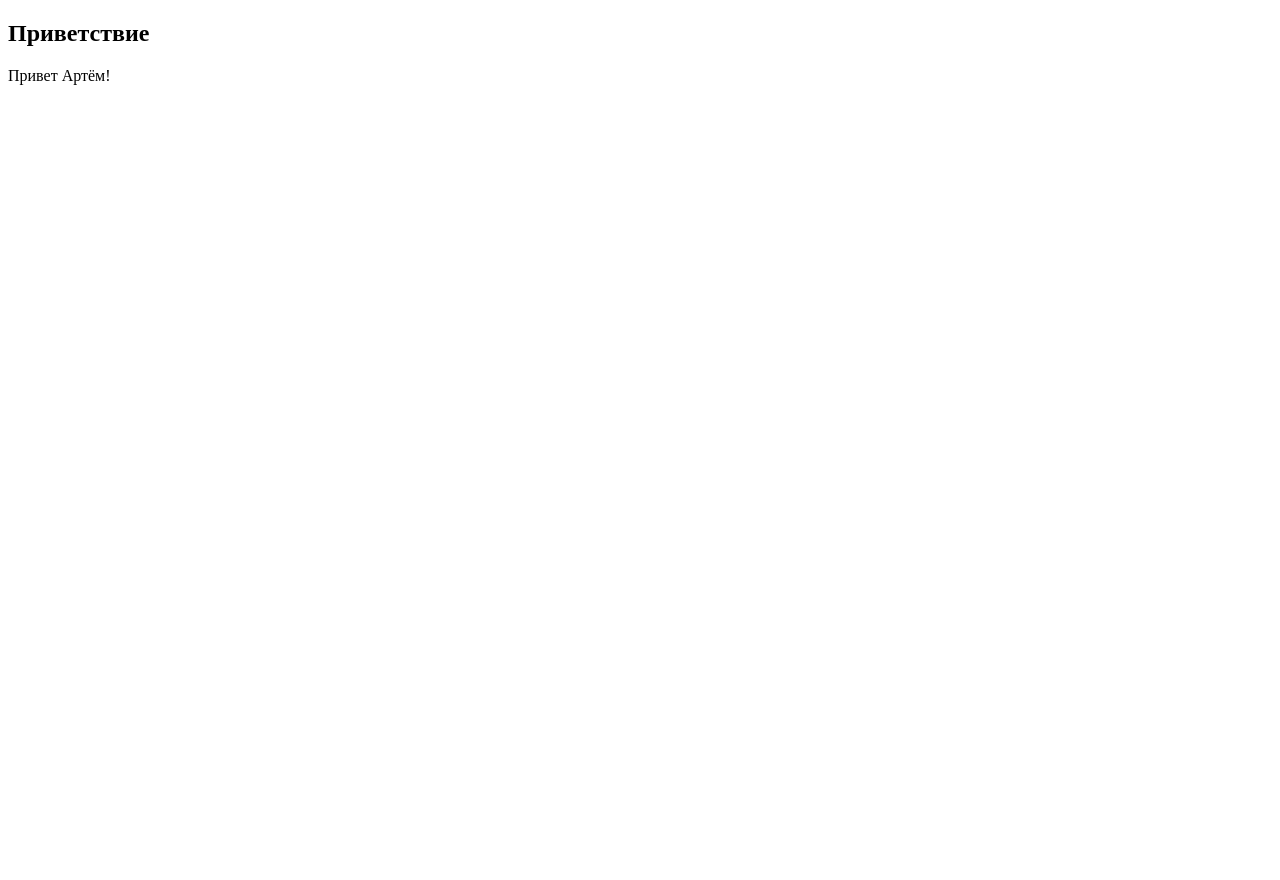
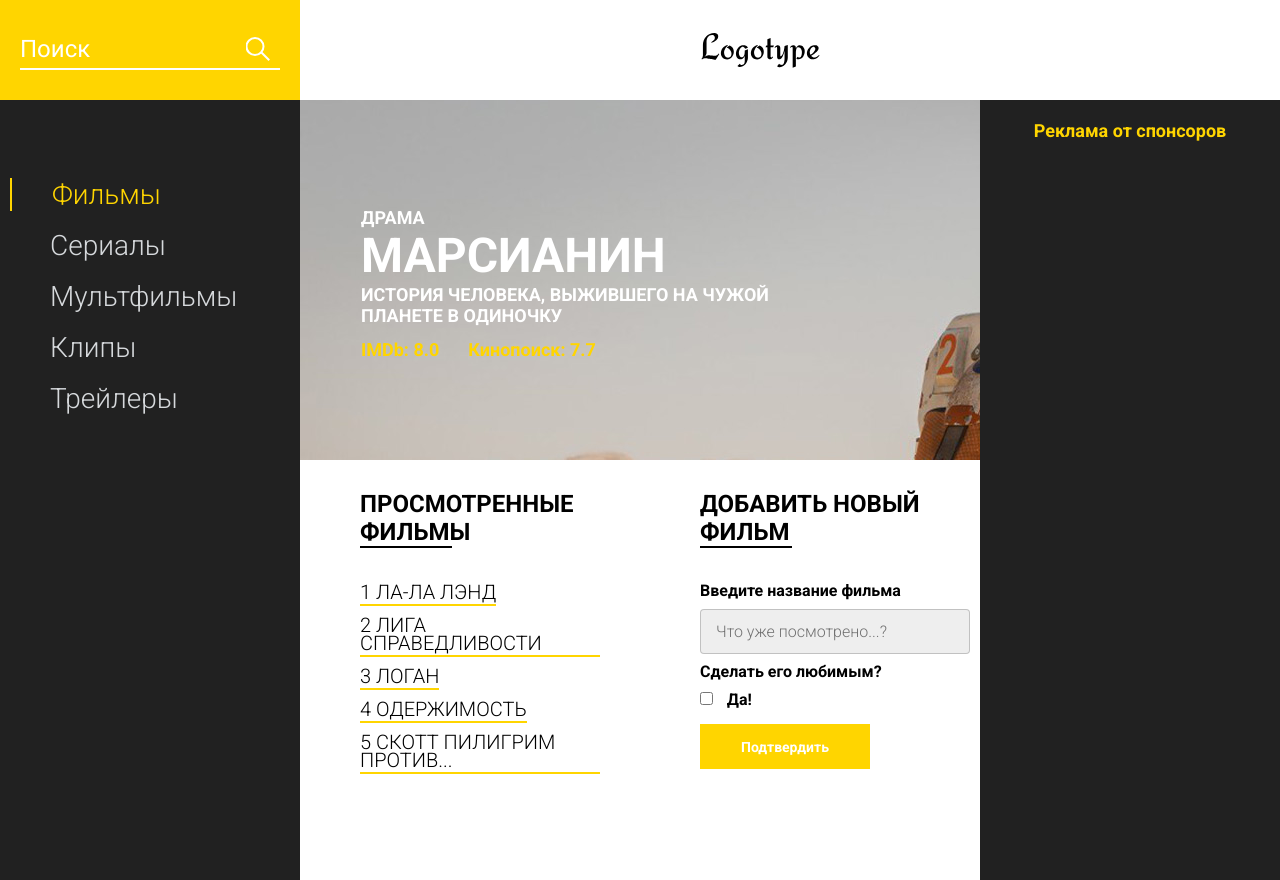
Before and after one commit to Artem-o/first_step, a plain HTML site: page index.html in a window 1280 px wide. Before the commit the page ends 800 px from the top, so only its background shows below. Drawn offline with Linux system fonts and the light colour scheme.

Commit message:
a lot of changes in HTML, CSS and Java Script

```diff
--- a/index.html
+++ b/index.html
@@ -3,13 +3,85 @@
 <head>
     <meta charset="UTF-8">
     <meta name="viewport" content="width=device-width, initial-scale=1.0">
-    <title>Document</title>
+    <title>Movie DB</title>
+    <link href="https://fonts.googleapis.com/css?family=Roboto:300,400,700&display=swap&subset=cyrillic-ext" rel="stylesheet">
+    <link rel="stylesheet" href="css/style.min.css">
 </head>
 <body>
+    <header class="header">
+        <div class="header__search">
+            <form action="#">
+                <input type="text" placeholder="Поиск">
+            </form>
+        </div>
+        <div class="header__logo">
+            <img src="icons/Logotype.svg" alt="logo">
+        </div>
+    </header>
+    <main class="promo">
+        <div class="promo__menu">
+            <nav class="promo__menu-list">
+                <ul>
+                    <li><a class="promo__menu-item promo__menu-item_active" href="#">Фильмы</a></li>
+                    <li><a class="promo__menu-item" href="#">Сериалы</a></li>
+                    <li><a class="promo__menu-item" href="#">Мультфильмы</a></li>
+                    <li><a class="promo__menu-item" href="#">Клипы</a></li>
+                    <li><a class="promo__menu-item" href="#">Трейлеры</a></li>
+                </ul>
+            </nav>
+        </div>
+        <div class="promo__content">
+            <div class="promo__bg">
+                <div class="promo__genre">КОМЕДИЯ</div>
+                <div class="promo__title">МАРСИАНИН</div>
+                <div class="promo__descr">ИСТОРИЯ ЧЕЛОВЕКА, ВЫЖИВШЕГО НА ЧУЖОЙ ПЛАНЕТЕ В ОДИНОЧКУ</div>
+                <div class="promo__ratings">
+                    <span>IMDb: 8.0</span>
+                    <span>Кинопоиск: 7.7</span>
+                </div>
+            </div>
+            <div class="promo__interactive">
+                <div>
+                    <div class="promo__interactive-title">ПРОСМОТРЕННЫЕ ФИЛЬМЫ</div>
+                    <ul class="promo__interactive-list">
+                        <li class="promo__interactive-item">ЛОГАН
+                            <div class="delete"></div>
+                        </li>
+                        <li class="promo__interactive-item">ЛИГА СПРАВЕДЛИВОСТИ
+                            <div class="delete"></div>
+                        </li>
+                        <li class="promo__interactive-item">ЛА-ЛА ЛЭНД
+                            <div class="delete"></div>
+                        </li>
+                        <li class="promo__interactive-item">ОДЕРЖИМОСТЬ
+                            <div class="delete"></div>
+                        </li>
+                        <li class="promo__interactive-item">СКОТТ ПИЛИГРИМ ПРОТИВ...
+                            <div class="delete"></div>
+                        </li>
+                    </ul>
+                </div>
+                <div>
+                    <form class="add">
+                        <div class="promo__interactive-title">ДОБАВИТЬ НОВЫЙ ФИЛЬМ</div>
+                        <span>Введите название фильма</span>
+                        <input class="adding__input" type="text" placeholder="Что уже посмотрено...?">
+                        <span>Сделать его любимым?</span>
+                        <input type="checkbox">
+                        <span class="yes">Да!</span>
+                        <button>Подтвердить</button>
+                    </form>
+                </div>
+            </div>
+        </div>
+        <div class="promo__adv">
+            <div class="promo__adv-title">Реклама от спонсоров</div>
+            <img src="img/content_1.jpg" alt="some picture">
+            <img src="img/content_2.jpg" alt="some picture">
+            <img src="img/content_3.png" alt="some picture">
+        </div>
+    </main>
 
-    <h2>Приветствие</h2>
-    <p>Привет Артём!</p>
-
-    <script src="script.js"></script>
+    <script src="js/script.js"></script>
 </body>
 </html>
--- a/script.js
+++ b/js/script.js
@@ -7,7 +7,7 @@ const personalMovieDB = {
     movies: {},
     actors: {},
     genres: [],
-    privat: false,
+    privat: true,
 
     start: function() {
         personalMovieDB.count = +prompt('сколько фильмов вы уже посмотрели?', "");
@@ -74,3 +74,33 @@ const personalMovieDB = {
         });
     }
 };
+
+
+const movieDB = {
+    movies: [
+        "Логан",
+        "Лига справедливости",
+        "Ла-ла лэнд",
+        "Одержимость",
+        "Скотт Пилигрим против..."
+    ]
+};
+
+const promoAdvImg = document.querySelectorAll('.promo__adv img'),
+      promoGenres = document.querySelector('.promo__genre'),
+      promoBg = document.querySelector('.promo__bg'),
+      promoInteractiveItem = document.querySelectorAll('.promo__interactive-item');
+
+promoAdvImg.forEach(item => {
+    item.remove();
+});
+
+promoGenres.textContent = 'ДРАМА';
+promoBg.style.cssText = "background: url(img/bg.jpg);";
+
+
+movieDB.movies.sort();
+
+for (let i = 0; i < movieDB.movies.length; i++) {
+    promoInteractiveItem[i].textContent = `${i + 1} ${movieDB.movies[i]}`;
+}
```
Also changed, not shown: css/style.css (added), css/style.min.css (added), icons/Logotype.svg (added), icons/Star.svg (added), icons/search.svg (added), icons/trash.png (added), img/bg.jpg (added), img/content_1.jpg (added), img/content_2.jpg (added), img/content_3.png (added), img/mars.webp (added), 1 other file.
